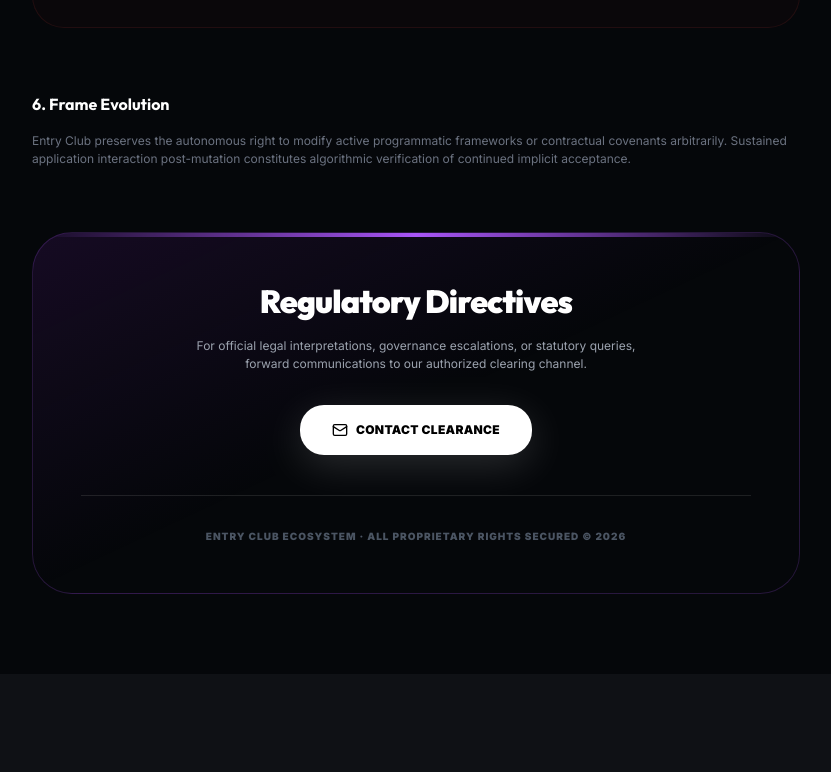
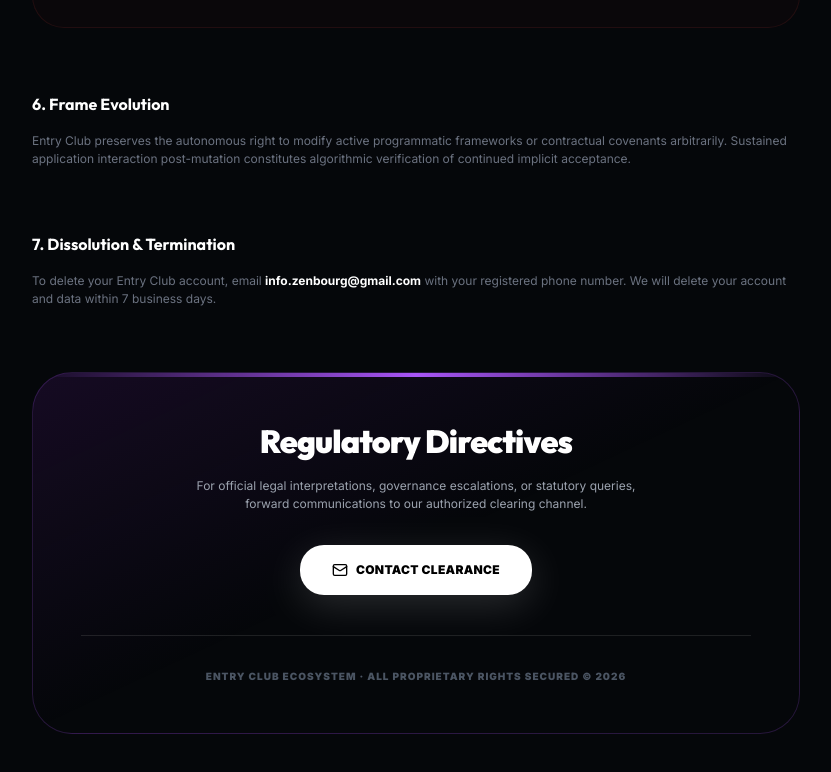
Before and after one commit to appzenbourg-boop/Hotel-website, a Next.js app: page /termsandcondition in a window 1280 px wide. Shown: the part 1603-2375 px from the top of the page, without its empty margins (224-1055 px from the left). Before the commit the page ends 2277 px from the top, so only its background shows below. Built offline with nearby package versions, Linux system fonts and the light colour scheme.

Commit message:
increased icon size

```diff
--- a/app/privacypolicy/page.tsx
+++ b/app/privacypolicy/page.tsx
@@ -138,7 +138,7 @@ export default function PrivacyPolicy() {
                             </div>
                             <div>
                                 <h4 className="font-bold text-white text-lg mb-3">Retention & Erasure</h4>
-                                <p className="text-sm text-gray-400 leading-relaxed">Your logical profile is maintained strictly through the active duration of your relationship. Verified users reserve the categorical right to direct permanent erasure of their telemetry vectors from our records by initiating standard support tickets.</p>
+                                <p className="text-sm text-gray-400 leading-relaxed">Your logical profile is maintained strictly through the active duration of your relationship. To delete your Entry Club account, email <span className="text-white font-bold">info.zenbourg@gmail.com</span> with your registered phone number. We will delete your account and data within 7 business days.</p>
                             </div>
                         </div>
 
--- a/app/termsandcondition/page.tsx
+++ b/app/termsandcondition/page.tsx
@@ -126,6 +126,14 @@ export default function TermsAndConditions() {
                         </p>
                     </section>
 
+                    {/* Account Deletion */}
+                    <section>
+                        <h3 className="text-lg font-bold text-white mb-4">7. Dissolution & Termination</h3>
+                        <p className="text-sm text-gray-500">
+                            To delete your Entry Club account, email <span className="text-white font-bold">info.zenbourg@gmail.com</span> with your registered phone number. We will delete your account and data within 7 business days.
+                        </p>
+                    </section>
+
                     {/* Final Contact Footer */}
                     <section className="relative mt-20 overflow-hidden rounded-[40px] bg-gradient-to-br from-purple-900/20 via-transparent to-transparent border border-purple-500/20 p-8 md:p-12 text-center">
                         <div className="absolute top-0 left-0 w-full h-1 bg-gradient-to-r from-transparent via-purple-500 to-transparent" />
```
